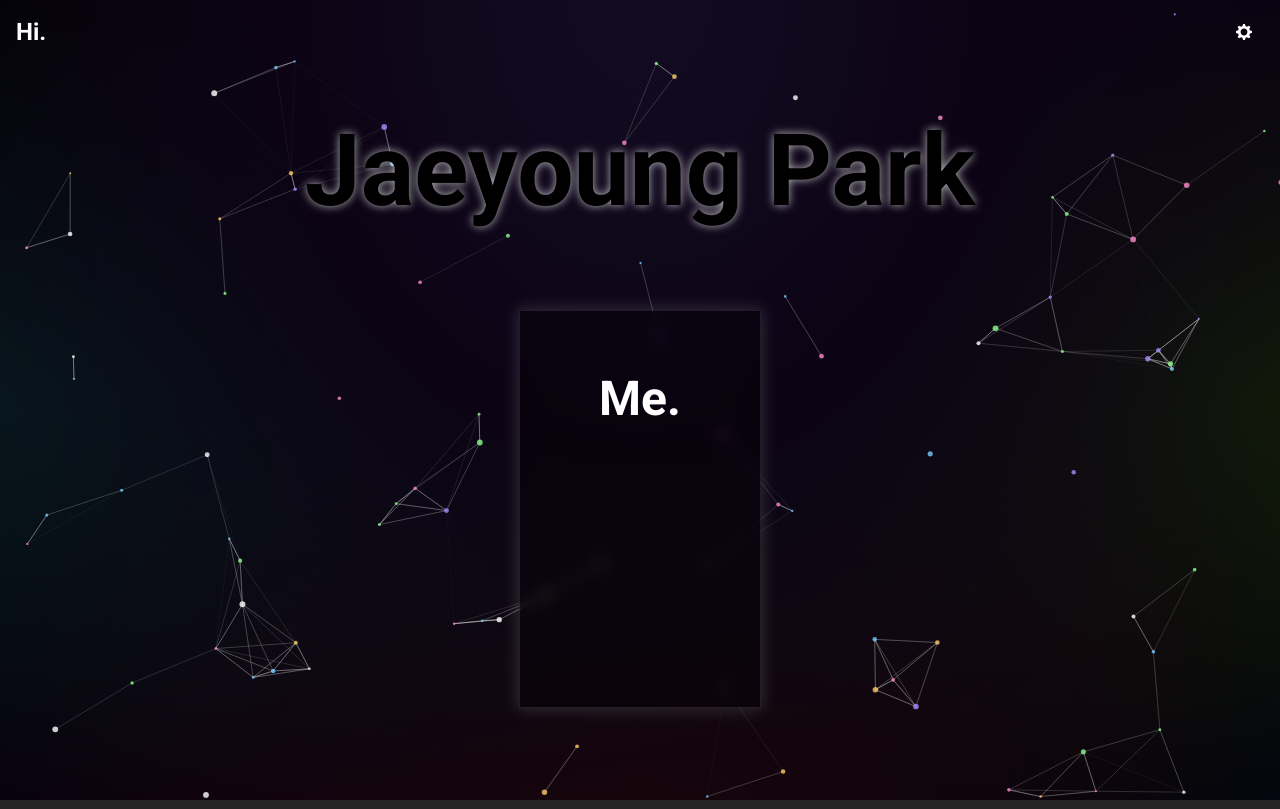
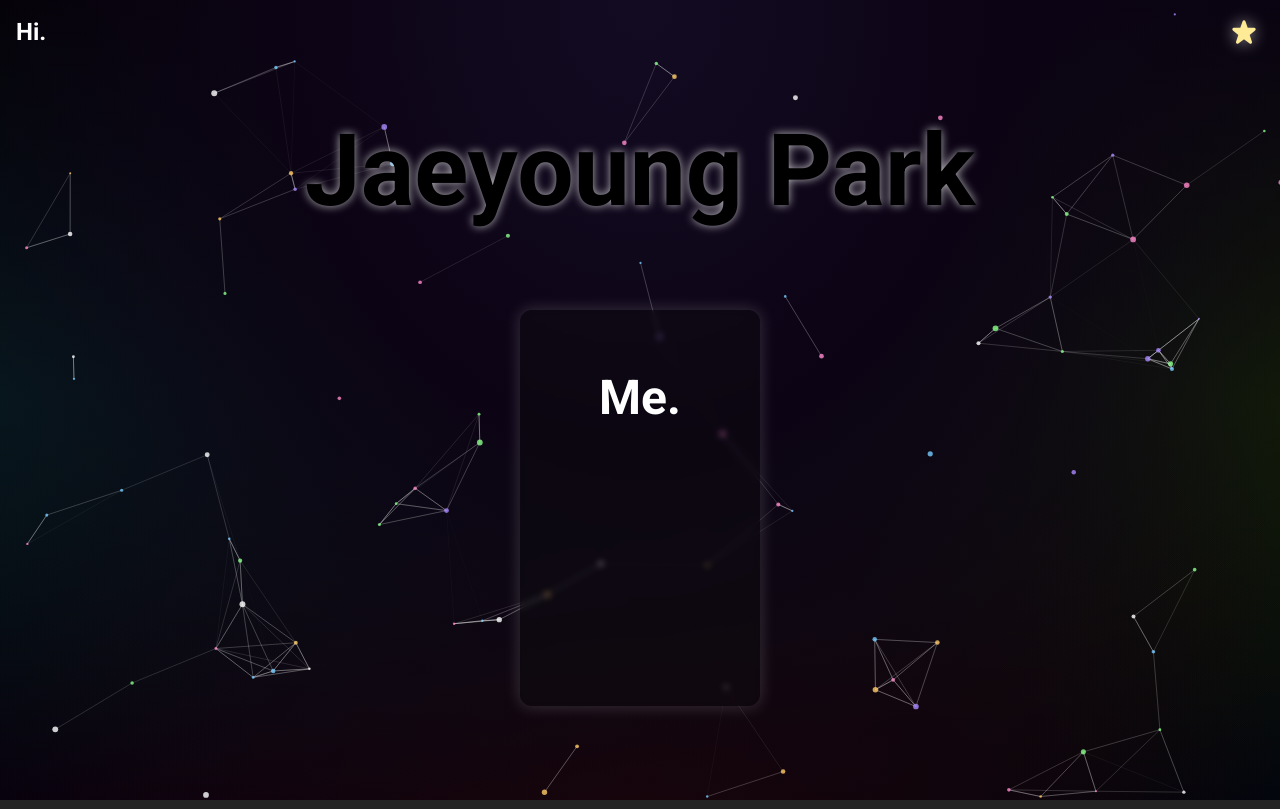
Before and after one commit to sttsspjy/myIdCard, a React (Vite) app: page / in a window 1280 px wide. Built offline with nearby package versions, Linux system fonts and the light colour scheme.

Commit message:
navbar button design change. frosted glass effect to card

```diff
--- a/src/components/CardFlip.tsx
+++ b/src/components/CardFlip.tsx
@@ -114,17 +114,30 @@ const CardFlip = ({ frontContent, backContent, gradientColors, showFlipButton =
     </VStack>
   );
 
-  // Frosted glass card style
-  const cardStyle = {
-    background: 'rgba(0, 0, 0, 0.3)',
-    backdropFilter: 'blur(8px)',
-    WebkitBackdropFilter: 'blur(8px)',
-    border: '1px solid rgba(255, 255, 255, 0.1)',
-    boxShadow: '0 0 15px 2px rgba(255, 255, 255, 0.15)',
-  };
+  return (
+    <Box
+      w="100%"
+      position="relative"
+      style={{
+        isolation: 'isolate',
+        zIndex: 0,
+        transform: 'translateZ(0)',
+      }}
+    >
+      {/* Invisible backdrop-filter helper for Firefox */}
+      <Box
+        position="absolute"
+        top="0"
+        left="0"
+        width="100%"
+        height="100%"
+        pointerEvents="none"
+        style={{
+          backdropFilter: 'blur(0px)',
+          zIndex: -1,
+        }}
+      />
 
-  return (
-    <Box w="100%" position="relative">
       {/* Card container */}
       <Box
         position="relative"
@@ -136,15 +149,21 @@ const CardFlip = ({ frontContent, backContent, gradientColors, showFlipButton =
           as={motion.div}
           position="relative"
           w="100%"
-          sx={gradientSx}
           initial="frontInitial"
           animate={isFlipped ? "frontFlipped" : "frontInitial"}
           variants={cardVariants}
           style={{
             transformStyle: 'preserve-3d',
             backfaceVisibility: 'hidden',
-            ...cardStyle
-          }}
+            background: 'rgba(15, 15, 15, 0.3)',
+            backdropFilter: 'blur(3px)',
+            WebkitBackdropFilter: 'blur(3px)',
+            borderRadius: '12px',
+            boxShadow: '0 0 15px 2px rgba(255, 255, 255, 0.15)',
+            isolation: 'isolate',
+            willChange: 'transform',
+            zIndex: 1,
+          } as React.CSSProperties}
         >
           {/* Inner content box */}
           <Box
@@ -162,15 +181,21 @@ const CardFlip = ({ frontContent, backContent, gradientColors, showFlipButton =
           top="0"
           left="0"
           w="100%"
-          sx={gradientSx}
           initial="backInitial"
           animate={isFlipped ? "backFlipped" : "backInitial"}
           variants={cardVariants}
           style={{
             transformStyle: 'preserve-3d',
             backfaceVisibility: 'hidden',
-            ...cardStyle
-          }}
+            background: 'rgba(15, 15, 15, 0.3)',
+            backdropFilter: 'blur(3px)',
+            WebkitBackdropFilter: 'blur(3px)',
+            borderRadius: '12px',
+            boxShadow: '0 0 15px 2px rgba(255, 255, 255, 0.15)',
+            isolation: 'isolate',
+            willChange: 'transform',
+            zIndex: 1,
+          } as React.CSSProperties}
         >
           {/* Inner content box */}
           <Box
--- a/src/components/Navbar.tsx
+++ b/src/components/Navbar.tsx
@@ -1,10 +1,21 @@
-import { Box, Flex, Link as ChakraLink, Spacer, IconButton, useBreakpointValue,
-  Menu, MenuButton, MenuList, Switch, Text } from '@chakra-ui/react'
-import { SettingsIcon } from '@chakra-ui/icons'
+import { Box, Flex, Link as ChakraLink, Spacer, Icon } from '@chakra-ui/react'
+import { StarIcon } from '@chakra-ui/icons'
 import { useAppContext } from '../context/AppContext'
 
+// Empty star icon for particles off state
+const EmptyStarIcon = (props: any) => (
+  <Icon viewBox="0 0 20 20" {...props}>
+    <path
+      fill="currentColor"
+      d="M9.049 2.927c.3-.921 1.603-.921 1.902 0l1.07 3.292a1 1 0 00.95.69h3.462c.969 0 1.371 1.24.588 1.81l-2.8 2.034a1 1 0 00-.364 1.118l1.07 3.292c.3.921-.755 1.688-1.54 1.118l-2.8-2.034a1 1 0 00-1.175 0l-2.8 2.034c-.784.57-1.838-.197-1.539-1.118l1.07-3.292a1 1 0 00-.364-1.118L2.98 8.72c-.783-.57-.38-1.81.588-1.81h3.461a1 1 0 00.951-.69l1.07-3.292z"
+      stroke="currentColor"
+      strokeWidth="1.5"
+      fillOpacity="0"
+    />
+  </Icon>
+)
+
 const Navbar = () => {
-  const iconSize = useBreakpointValue({ base: "md", md: "md" });
   const { particlesEnabled, toggleParticles } = useAppContext();
   const musicLink = 'https://www.youtube.com/watch?v=mRsUPoFtUtA'
 
@@ -30,39 +41,42 @@ const Navbar = () => {
         </Box>
         <Spacer />
         <Flex alignItems="center">
-          <Menu closeOnSelect={false}>
-            <MenuButton
-              as={IconButton}
-              icon={<SettingsIcon />}
-              variant="ghost"
-              aria-label="Settings"
-              size={iconSize}
-              color="white"
-              _hover={{ bg: 'rgba(255, 255, 255, 0.1)' }}
-            />
-            <MenuList
-              minWidth="200px"
-              bg="rgba(0, 0, 0, 0.7)"
-              backdropFilter="blur(10px)"
-              borderColor="rgba(255, 255, 255, 0.1)"
-            >
-              <Box
-                px={3}
-                py={2}
-                bg="transparent"
-                cursor="default"
-              >
-                <Flex width="100%" justifyContent="space-between" alignItems="center">
-                  <Text color="white">Particles</Text>
-                  <Switch
-                    isChecked={particlesEnabled}
-                    onChange={toggleParticles}
-                    colorScheme="blue"
-                  />
-                </Flex>
-              </Box>
-            </MenuList>
-          </Menu>
+          <Box
+            as="button"
+            onClick={toggleParticles}
+            aria-label={particlesEnabled ? "Turn off particles" : "Turn on particles"}
+            display="flex"
+            alignItems="center"
+            justifyContent="center"
+            width="40px"
+            height="40px"
+            borderRadius="md"
+            bg="transparent"
+            color={particlesEnabled ? "#ffea96" : "gray.400"}
+            cursor="pointer"
+            outline="none"
+            border="none"
+            transition="all 0.2s ease"
+            sx={{
+              filter: particlesEnabled ? 'drop-shadow(0 0 8px rgba(255, 255, 255, 0.6))' : 'none',
+            }}
+            _hover={{
+              color: particlesEnabled ? "#fde68a" : "gray.300",
+              transform: "scale(1.2)",
+              filter: particlesEnabled ? 'drop-shadow(0 0 16px rgba(255, 255, 255, 1))' : 'none',
+            }}
+            _focus={{
+              outline: 'none !important',
+              boxShadow: 'none !important',
+            }}
+            _active={{
+              outline: 'none !important',
+              boxShadow: 'none !important',
+              transform: "scale(1.1)",
+            }}
+          >
+            {particlesEnabled ? <StarIcon boxSize="1.5em" /> : <EmptyStarIcon boxSize="1.5em" />}
+          </Box>
         </Flex>
       </Flex>
     </Box>
```
